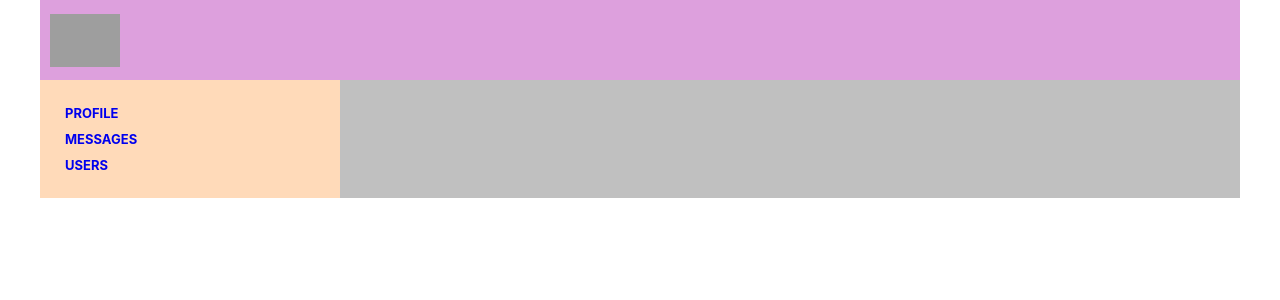
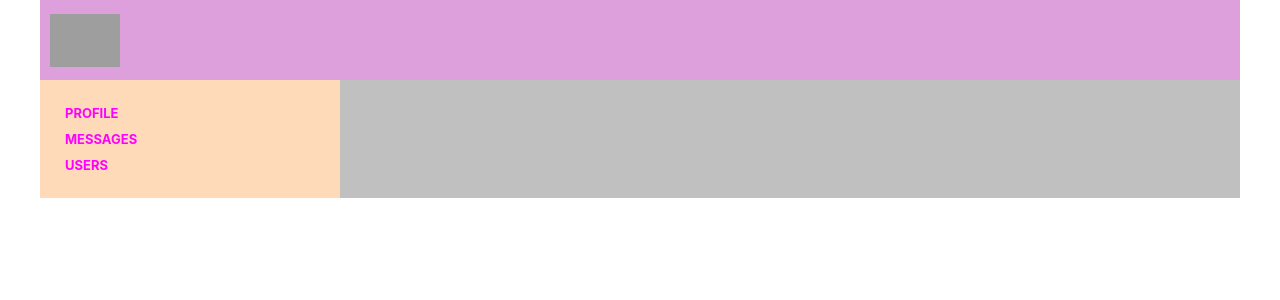
Before and after one commit to AlekseiCherenkevich/samurai-way-main, a React (Create React App) app: page / in a window 1280 px wide. Shown: the top 300 px of the page. Built offline with nearby package versions, Linux system fonts and the light colour scheme; grey boxes are pictures that could not be loaded.

Commit message:
add showing active link to navbar component

```diff
--- a/src/Components/Navbar/Navbar.module.css
+++ b/src/Components/Navbar/Navbar.module.css
@@ -4,14 +4,19 @@
     padding: 20px;
 }
 
-.link {
+a {
     font-size: 1.3em;
     font-weight: bold;
-}
-
-.link a {
     width: 100px;
     padding: 5px;
     display: block;
     text-decoration: none;
 }
+
+a.unselected {
+    color: fuchsia;
+}
+
+a.active {
+    color: firebrick;
+}
--- a/src/Components/Navbar/Navbar.tsx
+++ b/src/Components/Navbar/Navbar.tsx
@@ -3,9 +3,9 @@ import {NavLink} from "react-router-dom";
 
 function Navbar() {
     return <div className={classes.navbar}>
-        <div className={classes.link}><NavLink to='/profile'>PROFILE</NavLink></div>
-        <div className={classes.link}><NavLink to='/messages'>MESSAGES</NavLink></div>
-        <div className={classes.link}><NavLink to='/users'>USERS</NavLink></div>
+        <NavLink className={isActive => (isActive ? `${classes.active}` : `${classes.unselected}`)} to='/profile'>PROFILE</NavLink>
+        <NavLink className={isActive => (isActive ? `${classes.active}` : `${classes.unselected}`)} to='/messages'>MESSAGES</NavLink>
+        <NavLink className={isActive => (isActive ? `${classes.active}` : `${classes.unselected}`)} to='/users'>USERS</NavLink>
     </div>
 }
 
```
